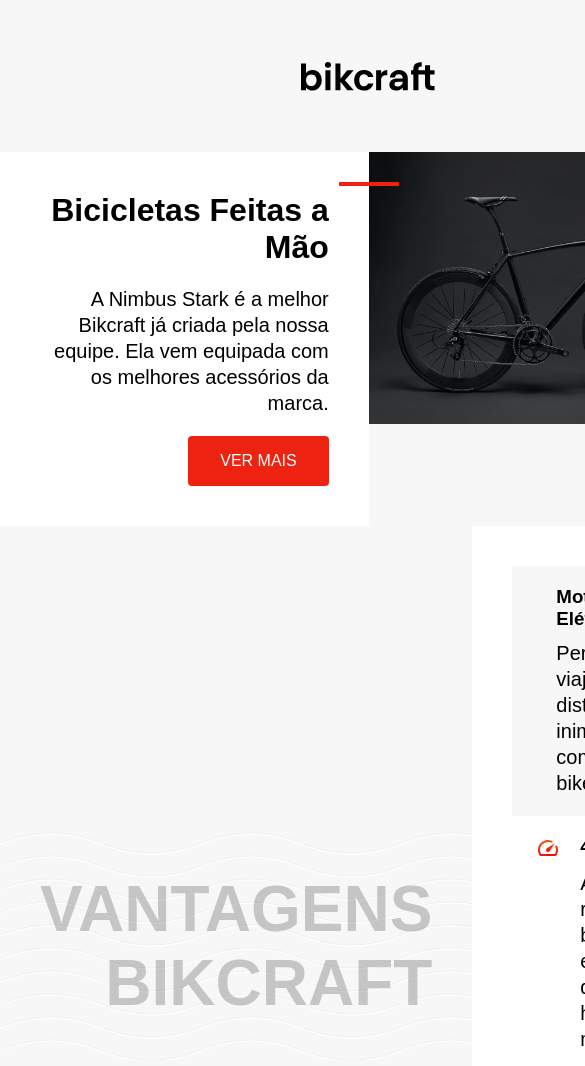
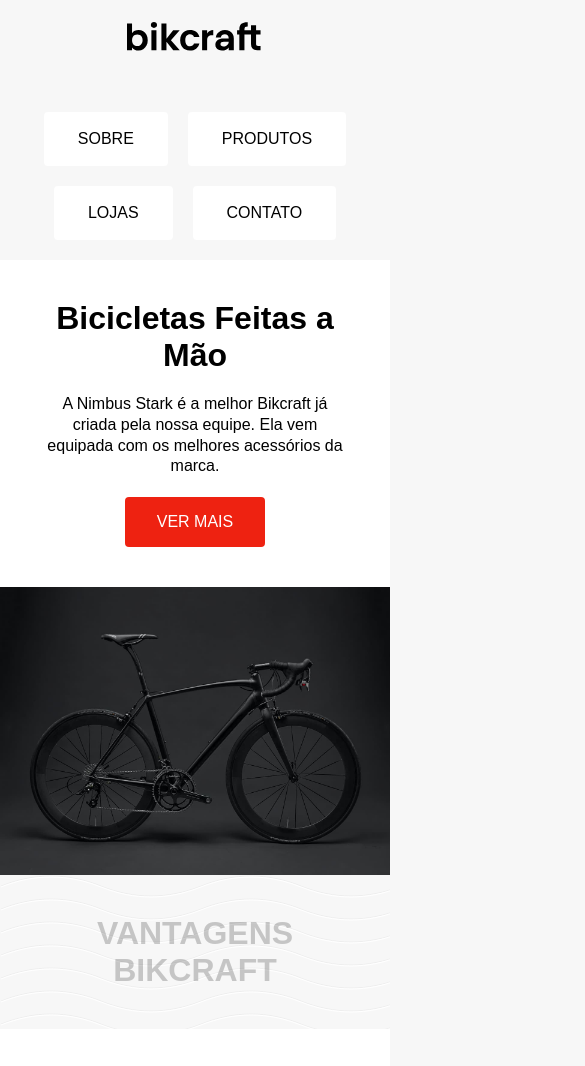
Before and after one commit to DevVictorSA/Origamid, a plain HTML site: page html-css/responsivo/index.html in a window 390 px wide. Shown: the top 1066 px of the page, 585 px wide, since content can reach past the window. Drawn offline with Linux system fonts and the light colour scheme.

Commit message:
exresponsividade

```diff
--- a/html-css/responsivo/index.html
+++ b/html-css/responsivo/index.html
@@ -4,6 +4,7 @@
 <head>
   <meta charset="UTF-8">
   <title>Bikcraft</title>
+  <meta name="viewport" content="width=device-width, initial-scale=1.0">
   <link rel="stylesheet" href="./style.css">
   <link rel="stylesheet" href="media.css">
 </head>
@@ -30,10 +31,10 @@
         <p>A Nimbus Stark é a melhor Bikcraft já criada pela nossa equipe. Ela vem equipada com os melhores acessórios da marca.</p>
         <a class="botao" href="/">Ver Mais</a>
       </div>
-      <img src="./img/bicicleta.jpg" alt="Bicicleta Bikcraft Preta">
+      <img class="foto" src="./img/bicicleta.jpg" alt="Bicicleta Bikcraft Preta">
     </article>
 
-    <article class="conteudo" aria-labelledby="label-vantagens">
+    <article class="conteudo conteudo-vatagens" aria-labelledby="label-vantagens">
       <h2 class="subtitulo" id="label-vantagens">Vantagens Bikcraft</h2>
       <ul class="vantagens">
         <li class="vantagens-item">
--- a/html-css/responsivo/media.css
+++ b/html-css/responsivo/media.css
@@ -1,16 +1,44 @@
-@charset "UTF-8";
 
-@media (max-width: 500px){
-  .header{
-    display: block;
+@media (max-width: 1000px){
+  .conteudo-vatagens{
+    grid-template-columns: 1fr;
   }
 
-  .menu{
-    display: none;
+  .subtitulo{
+    text-align: center;
+  }
+}
+
+@media (max-width: 600px){
+  body{
+    gap: 20px;
+    margin-top: 20px;
+  }
+
+  header{
+    gap: 20px;
   }
 
   .conteudo{
-    display: grid;
-    grid-template-columns: repeat(auto-fit, 1fr);
+    grid-template-columns: 1fr;
+  }
+
+  .introducao{
+    text-align: center;
+    justify-items: center;
+  }
+
+  .introducao::before{
+    display: none;
   }
 }
+
+@media (max-width: 400px){
+  .subtitulo{
+    font-size: 2rem;
+  }
+
+  p{
+    font-size: 1rem;
+  }
+}
--- a/html-css/responsivo/style.css
+++ b/html-css/responsivo/style.css
@@ -11,6 +11,12 @@ body {
 img {
   max-width: 100%;
   display: block;
+}
+
+.foto{
+  height: 100%;
+  object-fit: cover;
+  object-position: top center;
 }
 
 a {
@@ -113,6 +119,7 @@ p {
   padding: 40px;
   align-self: center;
   background-image: url('./img/onda.svg');
+  /* word-break:break-all; */
 }
 
 .vantagens {
```
